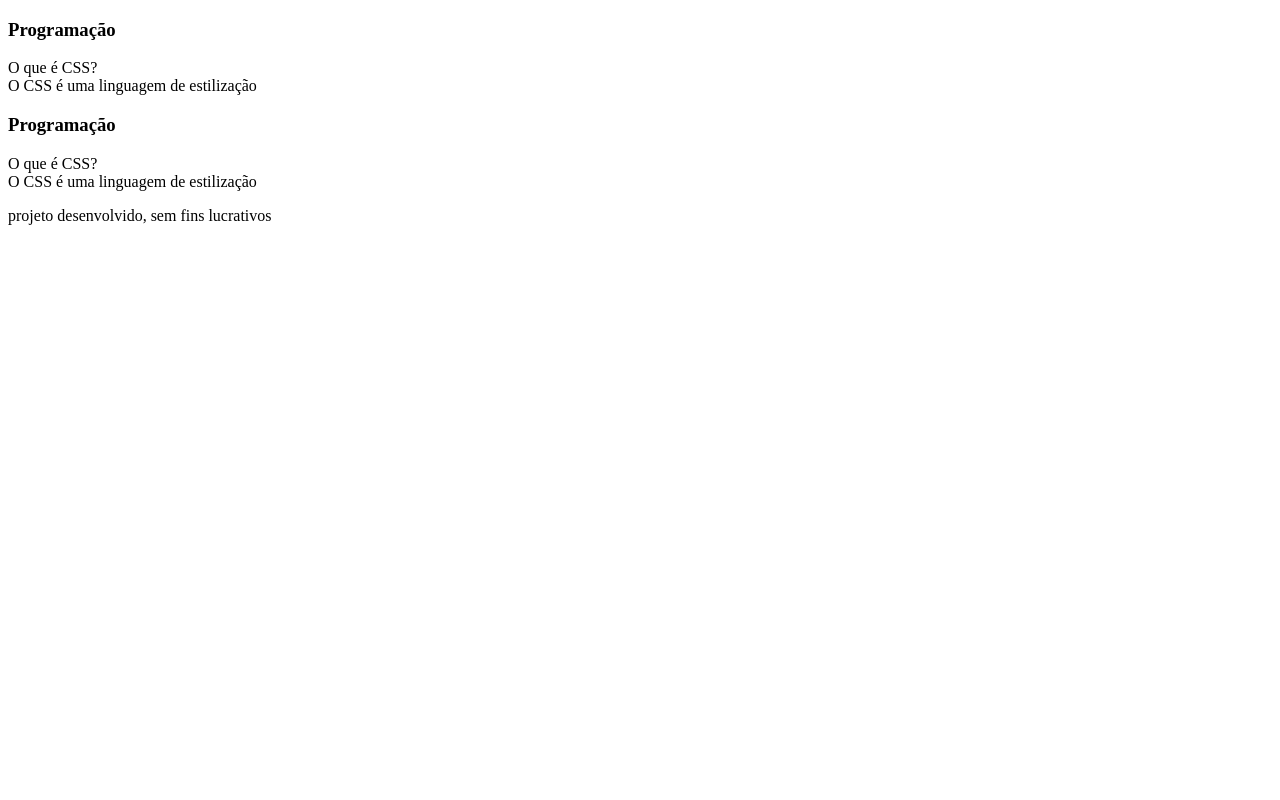
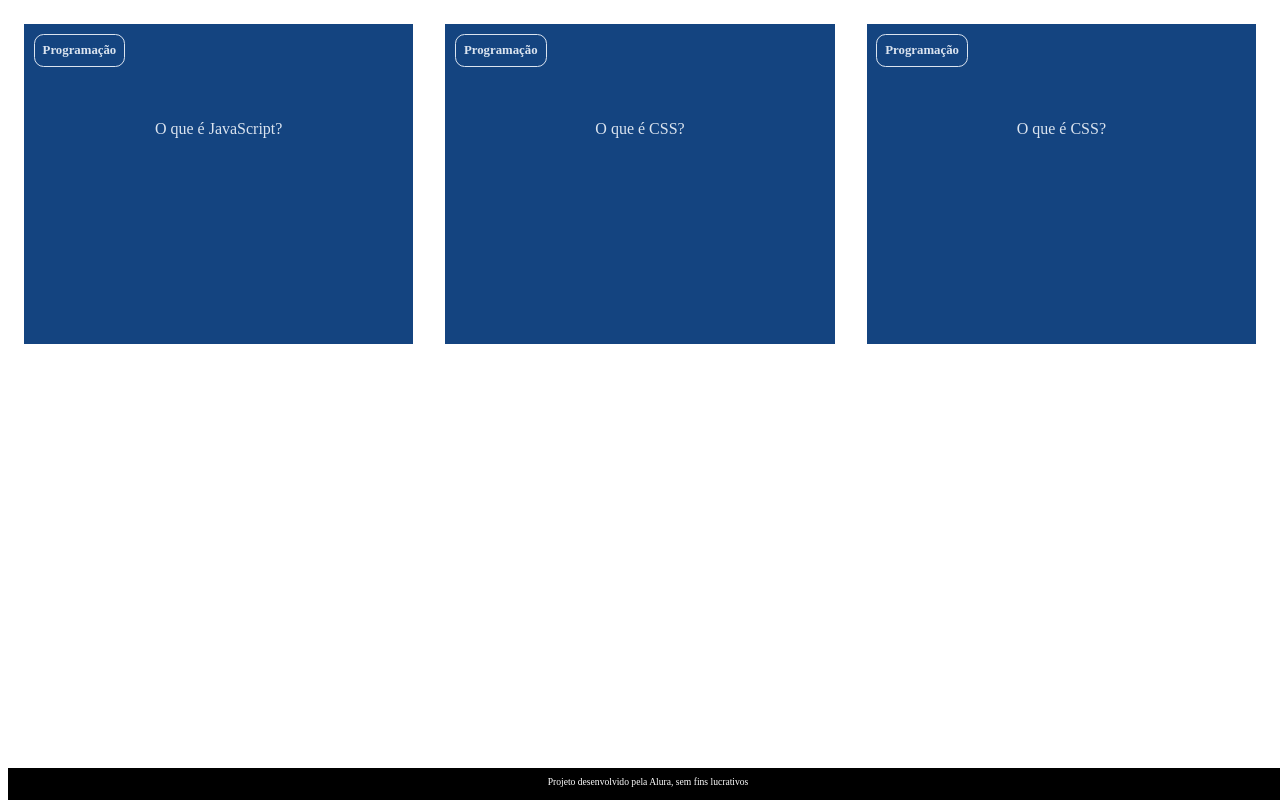
Before and after one commit to HenriqueBatistaa/flash-card, a plain HTML site: page index.html in a window 1280 px wide. Drawn offline with Linux system fonts and the light colour scheme.

Commit message:
Add files via upload

```diff
--- a/index.html
+++ b/index.html
@@ -1,84 +1,51 @@
 <!DOCTYPE html>
 <html lang="pt-br">
-
 <head>
     <meta charset="UTF-8">
     <meta name="viewport" content="width=device-width, initial-scale=1.0">
-    <title>flashcard</title>
+    <link rel="stylesheet" href="flash22/assets/style.css">
+    <title>Flashcard</title>
 </head>
-
-
-
 <body>
-
-
     <main>
-
         <section id="container">
-
             <article class="cartao">
-
                 <div class="cartao__conteudo">
-
                     <h3>Programação</h3>
-
                     <div class="cartao__conteudo__pergunta">
-
-                        O que é CSS?
-
+                        <p>O que é JavaScript?</p>
                     </div>
-
                     <div class="cartao__conteudo__resposta">
-
-                        O CSS é uma linguagem de estilização
-
+                        <p>O JavaScript é uma linguagem de programação</p>
                     </div>
                 </div>
             </article>
-
-
             <article class="cartao">
-
                 <div class="cartao__conteudo">
-
                     <h3>Programação</h3>
-
                     <div class="cartao__conteudo__pergunta">
-
-                        O que é CSS?
-
+                        <p>O que é CSS?</p>
                     </div>
-
                     <div class="cartao__conteudo__resposta">
-
-                        O CSS é uma linguagem de estilização
-
+                    <p>O CSS é uma linguagem de estilização</p>
                     </div>
                 </div>
             </article>
-<div class="">
-
-</div>
-
-
-
-
+            <article class="cartao">
+                <div class="cartao__conteudo">
+                    <h3>Programação</h3>
+                    <div class="cartao__conteudo__pergunta">
+                        <p>O que é CSS?</p>
+                    </div>
+                    <div class="cartao__conteudo__resposta">
+                    <p>O CSS é uma linguagem de estilização</p>
+                    </div>
+                </div>
+            </article>
         </section>
-
-
     </main>
-
     <footer>
-
-        <p>projeto desenvolvido, sem fins lucrativos </p>
-
+        <p>Projeto desenvolvido pela Alura, sem fins lucrativos</p>
     </footer>
-
-
-
-
-
 </body>
-
-
 </html>
```
